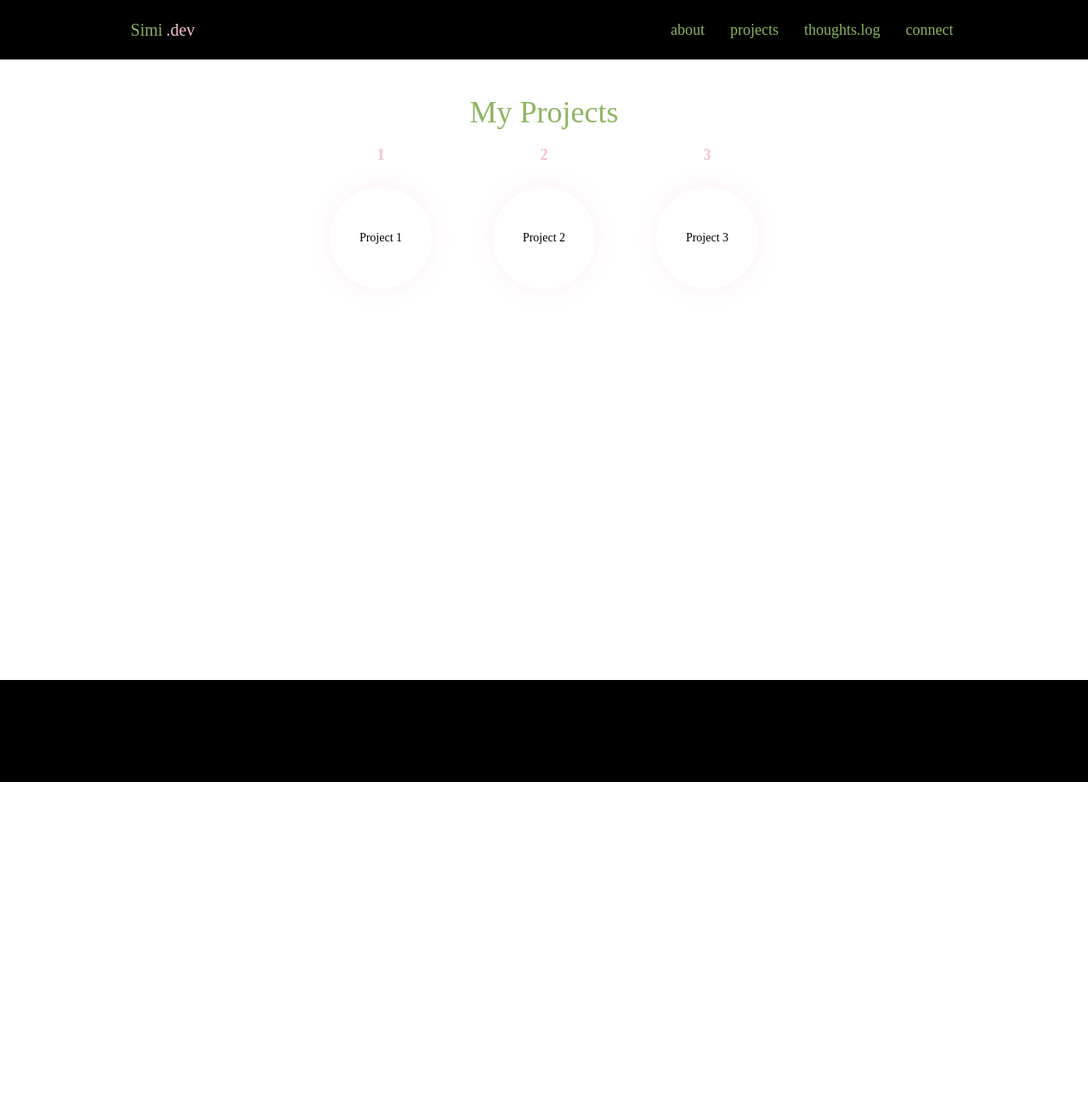
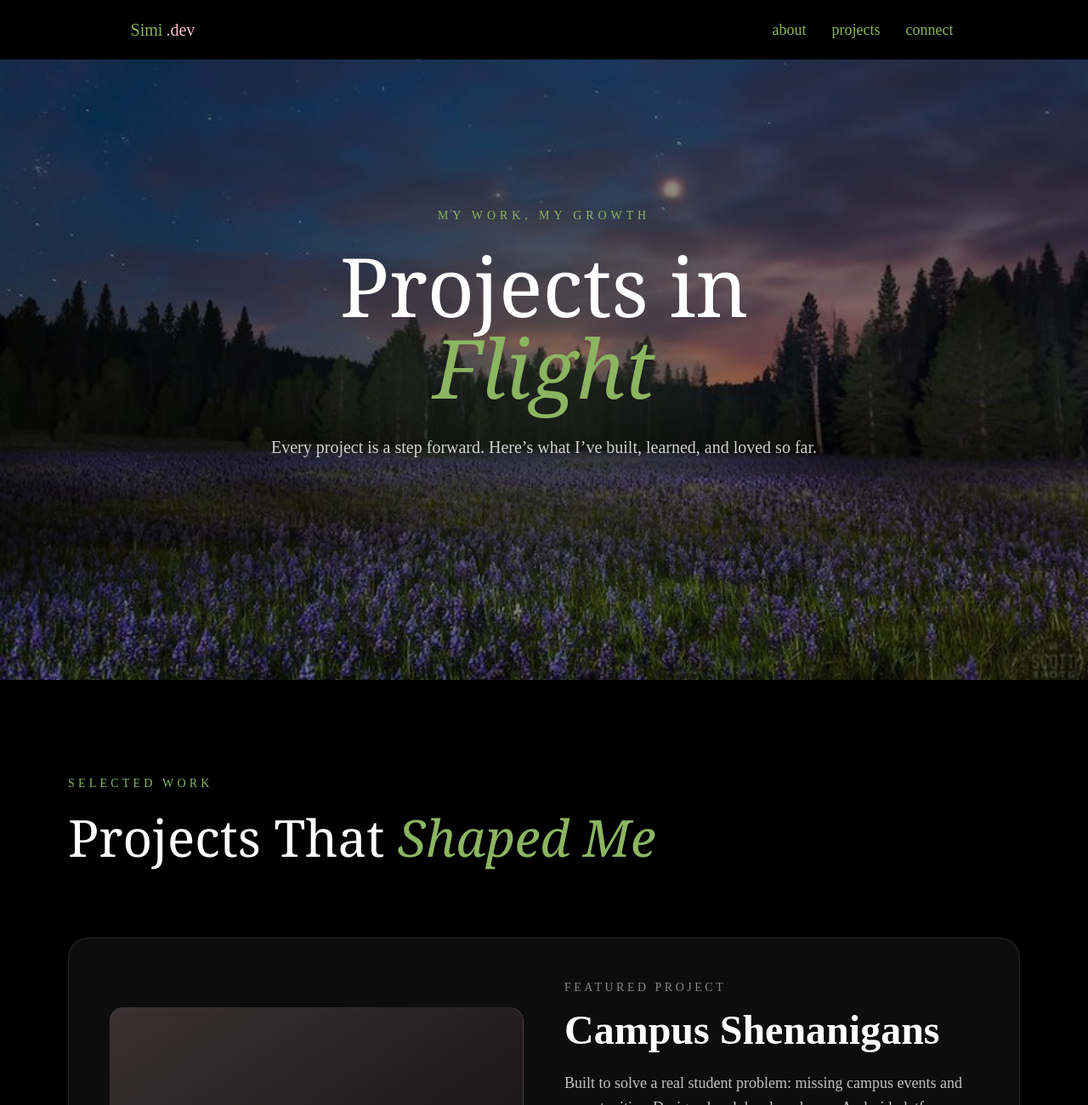
Before and after one commit to Simi-jpg/personal-website, a Next.js app: page /projects in a window 1280 px wide. Shown: the top 1300 px of the page at 85% size. Before the commit the page ends 920 px from the top, so only its background shows below. Built offline with nearby package versions, Linux system fonts and the light colour scheme; a web font is replaced by a local one.

Commit message:
Redesigned projects page

```diff
--- a/src/app/projects/page.tsx
+++ b/src/app/projects/page.tsx
@@ -1,33 +1,69 @@
-import ProjectOrb from "@/components/ProjectOrbs/ProjectOrb";
+import ProjectsHero from "@/components/ProjectsHero/ProjectsHero";
+import ProjectFeatureCard from "@/components/ProjectFeatureCard/ProjectFeatureCard";
 
-export default function projects() {
-
-
+export default function ProjectsPage() {
   const projects = [
-
     {
-      id: 1, name: "Project 1",
+      title: "Campus Shenanigans",
+      label: "Featured Project",
+      description:
+        "Built to solve a real student problem: missing campus events and opportunities. Designed and developed as an Android platform with clean layered architecture, role-based access, and offline-first usability.",
+      tech: ["Java", "Android", "SQLite", "Architecture"],
+      github: "https://github.com/Simi-jpg/Campus-Shenanigans",
+      projectLink: "https://campus-shenanigans.vercel.app/",
     },
     {
-      id: 2, name: "Project 2",
+      title: "Personal Website",
+      label: "Creative Frontend",
+      description:
+        "A personal portfolio designed to feel expressive, polished, and interactive while still presenting my work clearly.",
+      tech: ["Next.js", "React", "Tailwind", "TypeScript"],
+      github: "#",
+      projectLink: "#",
     },
-    {      id: 3, name: "Project 3",
-    },
+    {
+      title: "NBA SQL CLI",
+      label: "Data & Backend",
+      description:
+        "Built a command-line NBA stats explorer using SQL queries and cleaned data. Focused on efficient querying, structure, and practical data handling.",
+      tech: ["SQL", "Python", "CLI", "Data Cleaning"],
+      github: "#",
+      projectLink: "#",
+    }
   ];
 
+  return (
+    <main className="bg-[var(--color-black)] text-white">
+      {/* Section 1 Hero */}
+      <ProjectsHero />
 
-  return (
-    <main className = "min-h-screen pt-28 px-8">
+      {/* Section 2 Projects */}
+      <section className="px-6 md:px-12 lg:px-20 py-28">
+        <div className="max-w-6xl mx-auto">
+          {/* Header */}
+          <p className="text-[var(--color-green)] uppercase tracking-[0.3em] text-sm mb-4">
+            Selected Work
+          </p>
 
-      <h1 className = "text-4xl text-center mb-12 text-[var(--color-green)]">
-        My Projects
-      </h1>
+          <h2 className="text-5xl md:text-6xl font-serif leading-tight mb-20">
+            Projects That{" "}
+            <span className="italic text-[var(--color-green)]">
+              Shaped Me
+            </span>
+          </h2>
 
-      <div className = "flex flex-wrap gap-8 justify-center">
-        {projects.map((project) => (
-          <ProjectOrb key={project.id} name={project.name} number={project.id} />
-        ))}
-      </div>
+          {/* Cards */}
+          <div className="space-y-12">
+            {projects.map((project, index) => (
+              <ProjectFeatureCard
+                key={project.title}
+                {...project}
+                reverse={index % 2 === 1}
+              />
+            ))}
+          </div>
+        </div>
+      </section>
     </main>
   );
 }
--- a/src/components/Navbar/Navbar.tsx
+++ b/src/components/Navbar/Navbar.tsx
@@ -7,7 +7,7 @@ const menuItems = [
   // {label: "home", href: "/"},
   {label: "about", href: "/about"},
   {label: "projects", href: "/projects"},
-  {label: "thoughts.log", href: "/thoughts"},
+  // {label: "thoughts.log", href: "/thoughts"},
   {label: "connect", href: "/connect"},
 ];
 
--- /dev/null
+++ b/src/components/ProjectFeatureCard/ProjectFeatureCard.tsx
@@ -0,0 +1,70 @@
+type ProjectFeatureCardProps = {
+  title: string;
+  label: string;
+  description: string;
+  tech: string[];
+  reverse?: boolean;
+  github?: string;
+  projectLink?: string;
+};
+
+export default function ProjectFeatureCard({
+  title,
+  label,
+  description,
+  tech,
+  reverse = false,
+  github = "#",
+  projectLink = "#",
+}: ProjectFeatureCardProps) {
+  return (
+    <div
+      className={`grid lg:grid-cols-2 gap-12 items-center rounded-3xl border border-white/10 bg-white/5 backdrop-blur-md p-8 md:p-12 ${
+        reverse ? "lg:[&>*:first-child]:order-2" : ""
+      }`}
+    >
+      <div className="h-[320px] rounded-2xl bg-gradient-to-br from-[var(--color-pink)]/20 to-transparent border border-white/10 flex items-center justify-center text-white/40 text-xl">
+        Project Preview
+      </div>
+
+      <div>
+        <p className="text-sm uppercase tracking-[0.25em] text-white/50 mb-4">
+          {label}
+        </p>
+
+        <h3 className="text-4xl md:text-5xl font-semibold mb-6">{title}</h3>
+
+        <p className="text-white/75 text-lg leading-relaxed mb-8">
+          {description}
+        </p>
+
+        <div className="flex flex-wrap gap-3 mb-10">
+          {tech.map((item) => (
+            <span
+              key={item}
+              className="px-4 py-2 rounded-full border border-white/10 bg-white/5 text-sm"
+            >
+              {item}
+            </span>
+          ))}
+        </div>
+
+        <div className="flex gap-4 flex-wrap">
+          <a
+            href={projectLink}
+            className="px-6 py-3 rounded-full bg-[var(--color-green)] text-black font-medium hover:scale-105 transition"
+          >
+            View Project
+          </a>
+
+          <a
+            href={github}
+            className="px-6 py-3 rounded-full border border-white/15 hover:bg-white/5 transition"
+          >
+            GitHub
+          </a>
+        </div>
+      </div>
+    </div>
+  );
+}
--- a/src/components/ProjectOrbs/ProjectOrb.tsx
+++ /dev/null
@@ -1,28 +0,0 @@
-type ProjectOrbProps = {
-    name: string;
-    number: number;
-}
-
-
-export default function ProjectOrb({ name, number }: ProjectOrbProps) {
-    return (
-        <div className = "relative w-40 h-40 flex items-center justify-center">
-
-            {/* floating number */}
-            <div className="absolute -top-8 text-[var(--color-pink)] text-lg font-semibold">
-                {number}
-            </div>
-
-            {/* orb */}
-            <div
-                className="w-30 h-30 rounded-full flex items-center justify-center text-center
-                bg-white/10 backdrop-blur-md shadow-[0_0_25px_rgba(246,193,204,0.25)]"
-                >
-
-                <span className="text-sm text-[var(--color-black)] font-large px-3">
-                    {name}
-                </span>
-            </div>
-        </div>
-    );
-}
--- /dev/null
+++ b/src/components/ProjectsHero/ProjectsHero.tsx
@@ -0,0 +1,38 @@
+import Butterfly from "@/components/Butterfly/Butterfly";
+
+export default function ProjectsHero() {
+  return (
+    <section
+      className="relative min-h-screen bg-cover bg-center bg-no-repeat flex items-center justify-center px-6 pt-24 text-white overflow-hidden"
+      style={{
+        backgroundImage: "url('/assets/img/flowers.jpg')",
+      }}
+    >
+      {/* Dark overlay */}
+      <div className="absolute inset-0 bg-black/45" />
+
+      {/* Soft center glow */}
+      <div className="absolute inset-0 bg-[radial-gradient(circle_at_center,rgba(140,181,97,0.12),transparent_45%)]" />
+
+      {/* Text */}
+      <div className="relative z-10 text-center max-w-4xl -mt-28">
+        <p className="text-[var(--color-green)] tracking-[0.35em] uppercase text-sm mb-6">
+          My Work, My Growth
+        </p>
+
+        <h1 className="text-6xl md:text-8xl leading-none font-serif">
+          Projects in <br />
+          <span className="italic text-[var(--color-green)]">
+            Flight
+          </span>
+        </h1>
+
+        <p className="mt-8 text-lg md:text-xl text-white/80 max-w-2xl mx-auto">
+          Every project is a step forward. Here’s what I’ve built,
+          learned, and loved so far.
+        </p>
+      </div>
+
+    </section>
+  );
+}
```
Also changed, not shown: public/assets/img/flowers.jpg (added).
